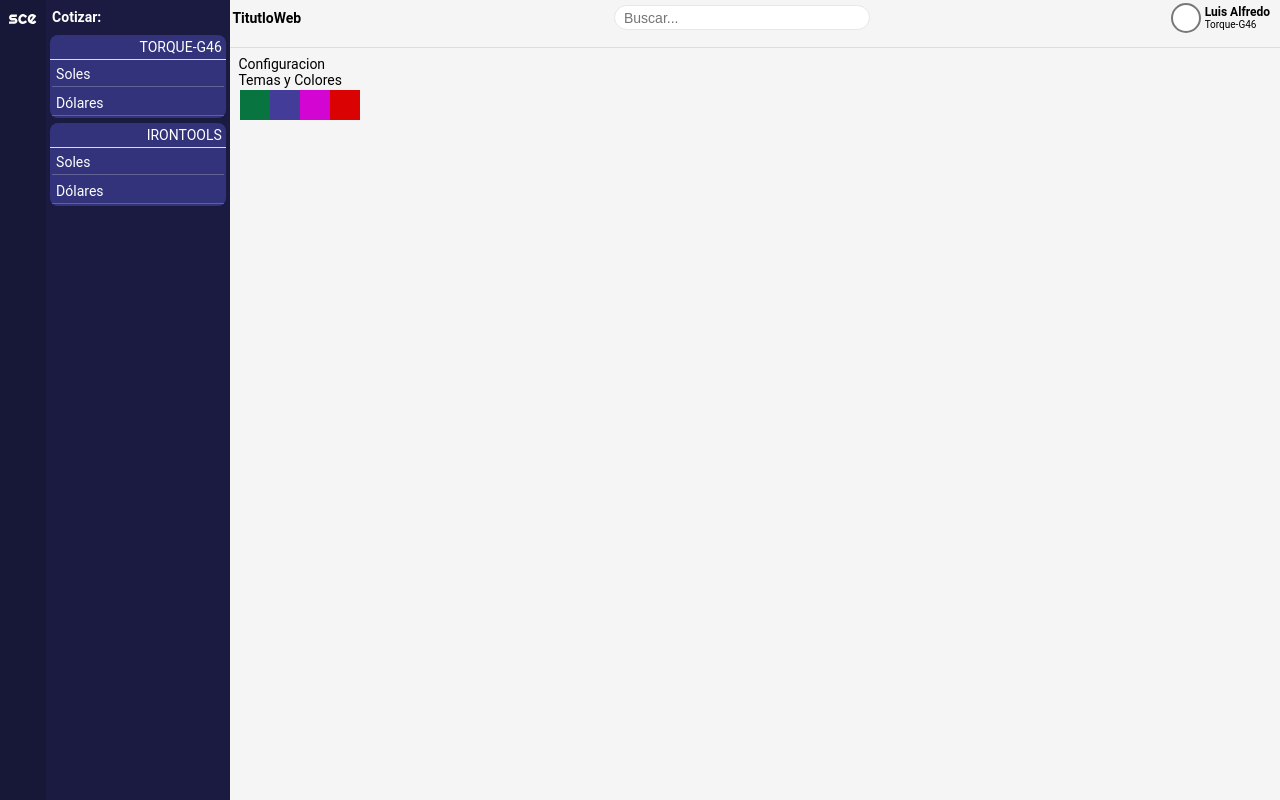
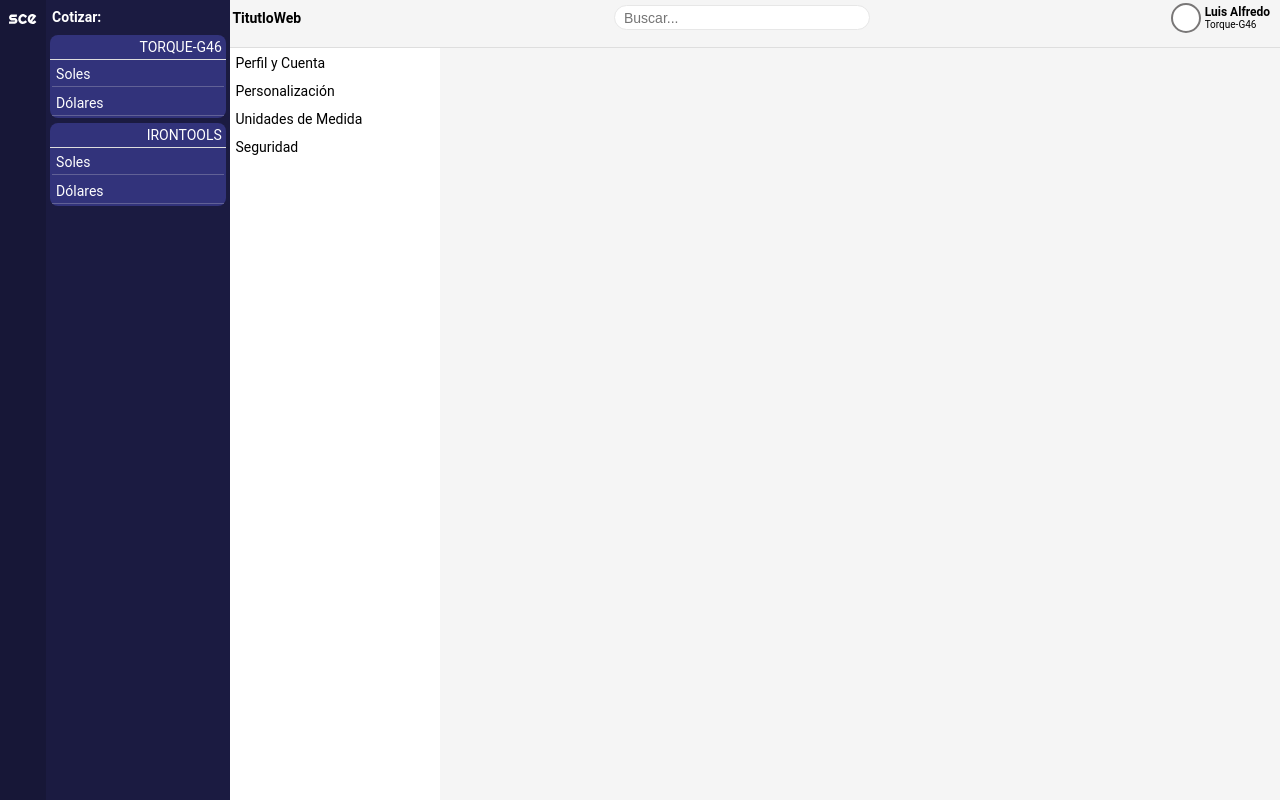
Before and after one commit to LuisPalomin05/FrontendSCE, a React (Create React App) app: page /sce/Configuracion in a window 1280 px wide. Built offline with nearby package versions, Linux system fonts and the light colour scheme; the HTML template or start-up script is replaced by a standard one.

Commit message:
vistas de configuracion

```diff
--- a/src/App.js
+++ b/src/App.js
@@ -12,7 +12,7 @@ import "./content/css/SignIn.css";
 import "./content/css/Navigation.css";
 import "./content/css/SideBar.css";
 import "./content/css/CotizadorPanel.css";
-import "./content/css/Dashboard.css"
+import "./content/css/Dashboard.css";
 //importar los componentes
 import {
   Menulateral,
@@ -24,7 +24,7 @@ import {
   CotizadorPanel,
   Compras,
   Ventas,
-  Documentos
+  Documentos,
 } from "./components/Componentes";
 // import Cotizador from "./components/LeftSide";
 
@@ -38,11 +38,10 @@ const App = () => {
         <div className="layout">
           <div className="sidebar">
             <div className="menuicons">
-            <Menulateral />
-
+              <Menulateral />
             </div>
             <div className="contentpanel">
-              <CotizadorPanel/>
+              <CotizadorPanel />
             </div>
           </div>
           <div className="main">
@@ -53,9 +52,14 @@ const App = () => {
               <Routes>
                 <Route path="/" element={<Dashboard />} />
                 <Route path="/dashboard" element={<Dashboard />} />
-                <Route path="/sce/Configuracion" element={<Configuracion/>} />
-                <Route path="/Compras" element={<Compras/>}/>
-                <Route path="/Ventas" element={<Ventas/>}/>
+                <Route path="/sce/configuracion" element={<Configuracion />} />
+                <Route
+                  path="/sce/configuracion/*"
+                  element={<Configuracion />}
+                />
+
+                <Route path="/Compras" element={<Compras />} />
+                <Route path="/Ventas" element={<Ventas />} />
                 <Route path="/Documentos" element={<Documentos />} />
 
                 <Route path="*" element={<Navigate to="/" />} />
--- a/src/components/Componentes.js
+++ b/src/components/Componentes.js
@@ -9,3 +9,7 @@ export { default as CotizadorPanel} from './CotizadorPanel';
 export {default as Compras} from './ComprasVista';
 export {default as Ventas} from './VentasVista';
 export {default as Documentos} from './Documentos';
+export {default as Cuenta} from './Cuenta';
+export {default as Personalizacion} from './Personalizacion';
+export {default as Seguridad} from './Seguridad';
+export {default as UnidadesMedida} from './UnidadesMedida';
--- a/src/components/Configuracion.js
+++ b/src/components/Configuracion.js
@@ -1,28 +1,60 @@
 import React, { Component } from "react";
+import { Link, Routes, Route } from "react-router-dom";
+import {
+  Cuenta,
+  Personalizacion,
+  Seguridad,
+  UnidadesMedida,
+} from "./Componentes";
 import "../content/css/Configuracion.css";
 
 export default class Configuracion extends Component {
   render() {
     return (
       <div className="ConfiguracionBox">
-        <div>
-          <p>Configuracion</p>
-          <div>
-            <div>
-              <p>Temas y Colores</p>
-              <div className="paleta">
-                <div class="paleta1">
-                  <div className="box20 verde"></div>
-                  <div className="box20 azul">
-                    <ion-icon name="checkmark-circle-outline"></ion-icon>
-                  </div>
-                  <div className="box20 violeta"></div>
-                  <div className="box20 rojo"></div>
-                </div>
-              </div>
-            </div>
-          </div>
-        </div>
+        <section className="configbox">
+          <ul>
+            <li className="listconfig">
+              <Link className="configLink" to="/sce/configuracion/cuenta">
+                <p>Perfil y Cuenta</p>
+                <ion-icon name="chevron-forward-outline"></ion-icon>
+              </Link>
+            </li>
+            <li className="listconfig">
+              <Link
+                to="/sce/configuracion/personalizacion"
+                className="configLink"
+              >
+                <p>Personalización</p>
+                <ion-icon name="chevron-forward-outline"></ion-icon>
+              </Link>
+            </li>
+            <li className="listconfig">
+              <Link
+                to="/sce/configuracion/unidadesMedida"
+                className="configLink"
+              >
+                <p>Unidades de Medida</p>
+                <ion-icon name="chevron-forward-outline"></ion-icon>
+              </Link>
+            </li>
+            <li className="listconfig">
+              <Link to="/sce/configuracion/seguridad" className="configLink">
+                <p>Seguridad</p>
+                <ion-icon name="chevron-forward-outline"></ion-icon>
+              </Link>
+            </li>
+          </ul>
+        </section>
+
+        <section>
+          <Routes>
+            <Route path="cuenta" element={<Cuenta />} />
+            <Route path="personalizacion" element={<Personalizacion />} />
+            <Route path="seguridad" element={<Seguridad />} />
+            <Route path="unidadesMedida" element={<UnidadesMedida />} />
+          </Routes>
+        </section>
       </div>
     );
   }
--- /dev/null
+++ b/src/components/Cuenta.js
@@ -0,0 +1,11 @@
+import React from "react";
+
+const Cuenta = () => {
+  return (
+    <div>
+      <p>Perfil y Cuenta</p>
+    </div>
+  );
+}
+
+export default Cuenta;
--- a/src/components/Menulateral.js
+++ b/src/components/Menulateral.js
@@ -74,7 +74,7 @@ const Menulateral = () => {
 
         </div>
         <div className="">
-          <Link to={"/sce/Configuracion"}>
+          <Link to={"/sce/configuracion"}>
             <div className="hoverback">
               <ion-icon class="ioniconwhite" name="cog"></ion-icon>
             </div>
--- /dev/null
+++ b/src/components/Personalizacion.js
@@ -0,0 +1,25 @@
+import React from "react";
+
+const Personalizacion = () => {
+
+    return (
+<div>
+<div>
+  <p className="cBlack">Temas y Colores</p>
+  <p className="cGray">Selecciona el color que deseas aplicar como tema de color en tu panel de trabajo.</p>
+  <div className="paleta">
+    <div class="paleta1">
+      <div className="box20 verde"></div>
+      <div className="box20 azul">
+        <ion-icon name="checkmark-circle-outline"></ion-icon>
+      </div>
+      <div className="box20 violeta"></div>
+      <div className="box20 rojo"></div>
+    </div>
+  </div>
+</div>
+</div>
+    );
+    }
+
+export default Personalizacion;
--- /dev/null
+++ b/src/components/Seguridad.js
@@ -0,0 +1,12 @@
+import React from "react";
+
+const Seguridad = () => {
+  return (
+    <div>
+      <p>Seguridad</p>
+      <p>Configura la seguridad de tu cuenta.</p>
+    </div>
+  );
+}
+
+export default Seguridad;
--- /dev/null
+++ b/src/components/UnidadesMedida.js
@@ -0,0 +1,12 @@
+import React from "react";
+
+const UnidadesMedida = () => {
+    return (
+        <div>
+        <p>Unidades de Medida</p>
+        <p>Configura las unidades de medida que utilizarás en tus productos.</p>
+        </div>
+    );
+    }
+
+export default UnidadesMedida;
--- a/src/content/css/App.css
+++ b/src/content/css/App.css
@@ -116,3 +116,11 @@ grid-area: sections;
 .cwhite{
   color: white;
 }
+
+.cGray{
+  color: #7a7a7a;
+}
+
+.cBlack{
+  color: #383838;
+}
--- a/src/content/css/Configuracion.css
+++ b/src/content/css/Configuracion.css
@@ -1,5 +1,7 @@
 .ConfiguracionBox{
-    padding: 8px;
+    /* padding: 8px; */
+    display: flex;
+    height: 100%;
 }
 
 .paleta1{
@@ -42,3 +44,27 @@ font-weight: bold;
 font-size: 20px;
 font-weight: bold;
 }
+
+.configbox{
+    background-color: white;
+    width: 20%;
+    height: 100%;
+}
+
+.listconfig{
+    height: 10%;
+    width: 100%;
+    padding: 5px;
+    margin: 2px 0;
+}
+
+.configLink {
+    display: flex;
+    gap: 5px;
+    align-items: center;
+    justify-content: space-between;
+}
+
+.listconfig Link:hover{
+    cursor: pointer;
+}
```
